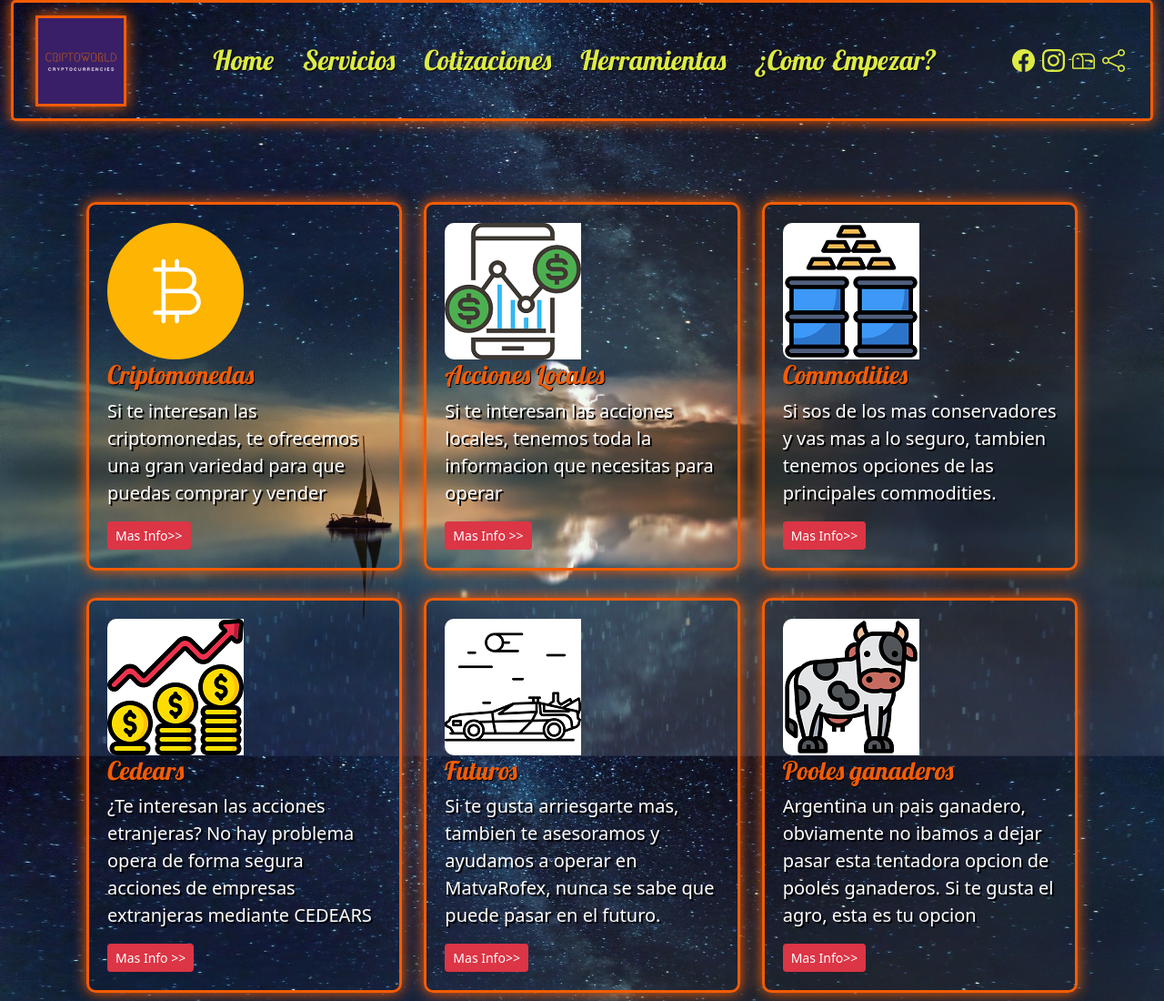
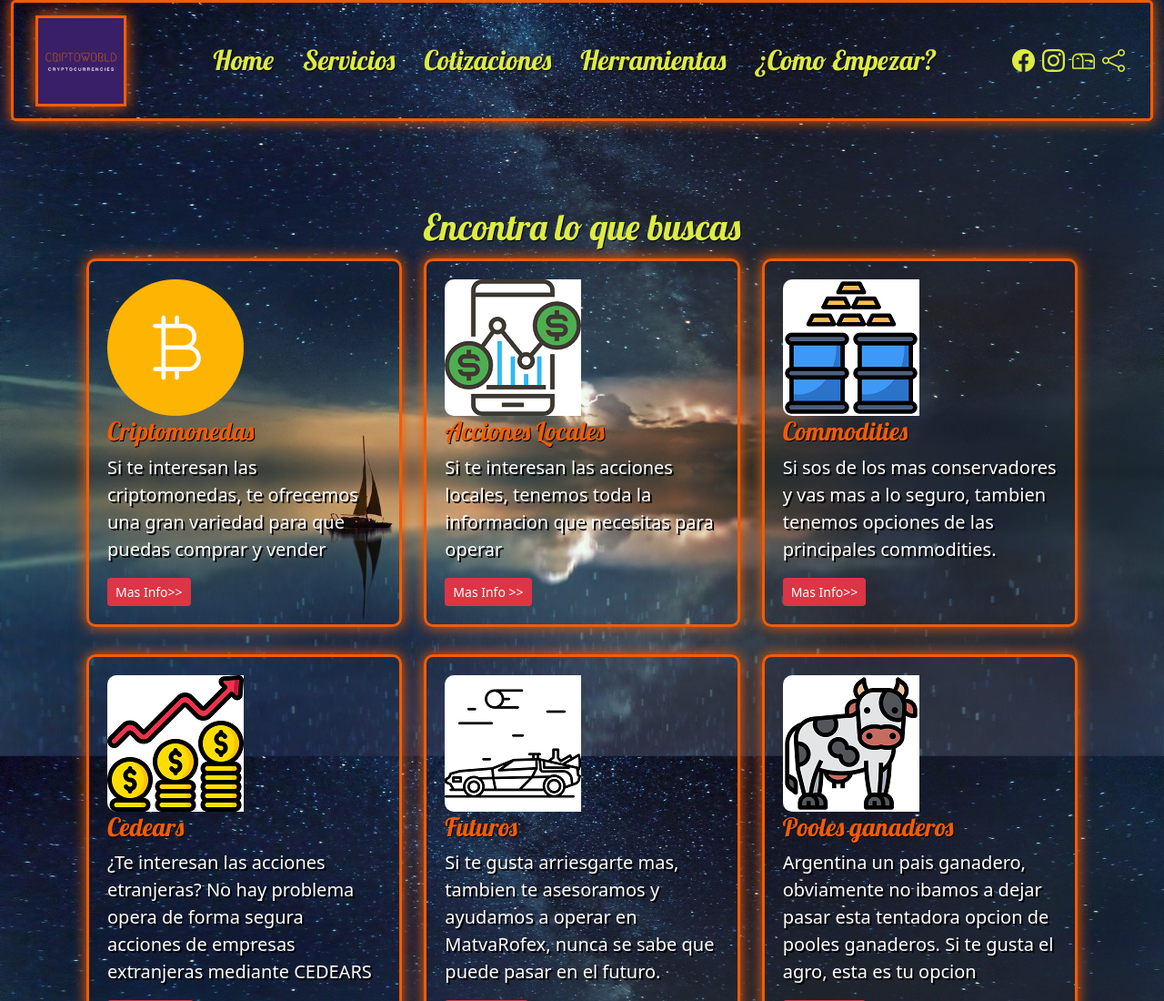
Before and after one commit to LuchoCassani/criptoworld2.0, a website: page secciones/servicios.html in a window 1280 px wide. Shown: the top 1100 px of the page at 91% size. Drawn offline with nearby package versions, Linux system fonts and the light colour scheme.

Commit message:
actualizacion

```diff
--- a/SASS/scss/_servicios.scss
+++ b/SASS/scss/_servicios.scss
@@ -6,6 +6,12 @@ $font_color: #F25C05;
 .servicios{
     margin-top: 4rem;
     padding: 25px;
+    .titulo_servicios{
+        @extend %estilo_titulos;
+        margin: 0;
+        padding: 3px;
+
+    }
 }
 .card-box {
     border: 3px solid #F25C05;
--- a/secciones/servicios.html
+++ b/secciones/servicios.html
@@ -68,6 +68,9 @@
     <main>
       <div class="container servicios">
          <div class="row ">
+           <div class="titulo_servicios container-fluid d-flex justify-content-center">
+             <h1>Encontra lo que buscas</h1>
+           </div>
             <!-- Opcion 1 -->
             <div class="col-md-6 col-lg-4">
                 <div class="card-box">
```
Also changed, not shown: SASS/css/style.css, SASS/scss/_cotizaciones.scss (line endings or trailing spaces), 1 other file.
